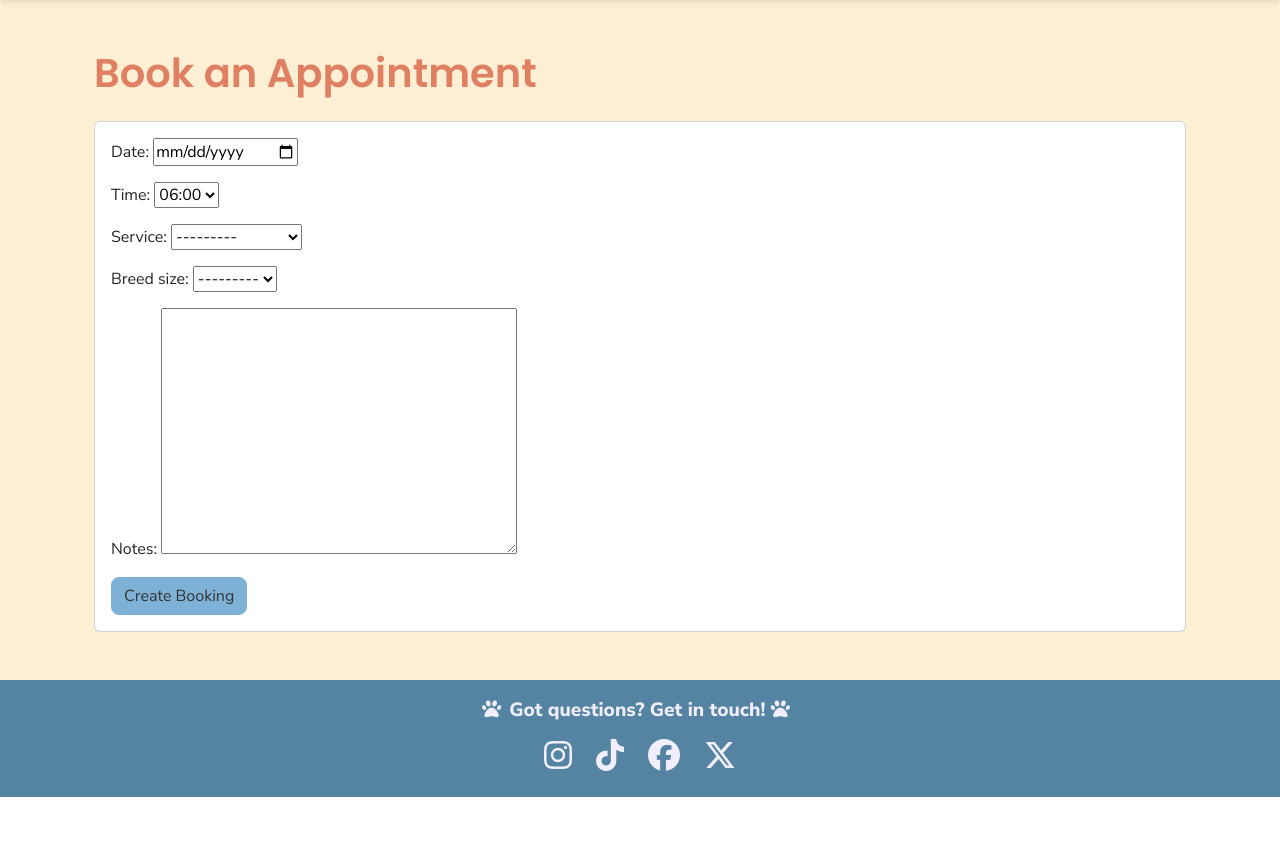
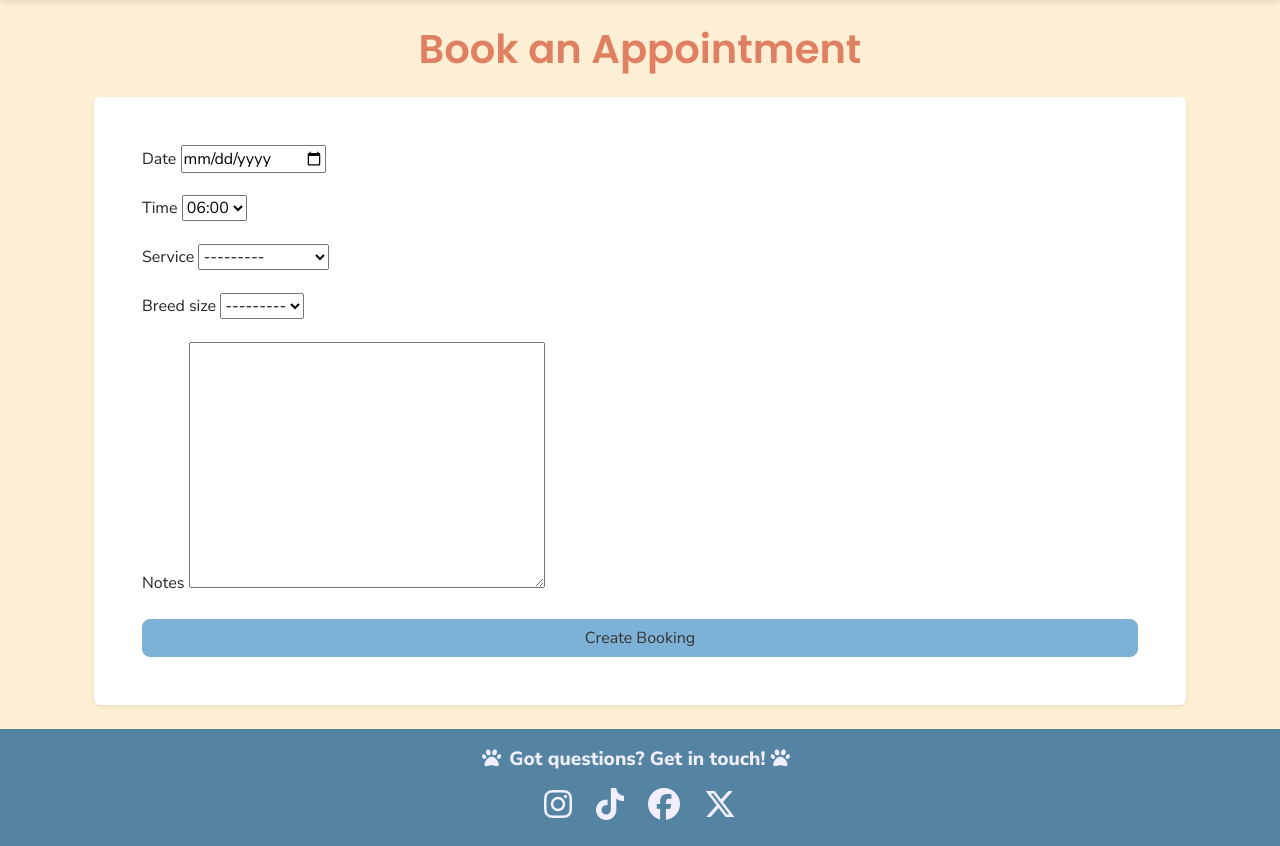
Before and after one commit to JackLamb99/tidy-tails-grooming, a Django app: page /bookings/ in a window 1280 px wide. Shown: the part 59-905 px from the top of the page. Before the commit the page ends 856 px from the top, so only its background shows below. Run offline with Django 5.2, Linux system fonts and the light colour scheme; a user stored in the database is signed in; tables that the repository leaves empty hold one stand-in row (values such as "Sample post"); parts of the project's set-up code (start-up, migrations or seed data) failed here and were passed over; some libraries are stand-ins or nearby versions.

Commit message:
REFACTOR bookings.html to enhance form structure, add error handling for fields, and improve overall styling and layout

```diff
--- a/bookings/templates/bookings/bookings.html
+++ b/bookings/templates/bookings/bookings.html
@@ -2,9 +2,10 @@
 {% load static %}
 
 {% block content %}
-    <div class="container my-5">
-        <h1 class="mb-4">Book an Appointment</h1>
+<div class="container my-4">
+    <h1 class="text-center mb-4">Book an Appointment</h1>
 
+    <!-- Django messages -->
     {% if messages %}
         {% for message in messages %}
         <div class="alert alert-{{ message.level_tag }} alert-dismissible fade show" role="alert"
@@ -16,24 +17,84 @@
     {% endif %}
 
     {% if user.is_authenticated %}
-            <div class="card">
-                <div class="card-body">
-                    <form method="post" id="booking-form">
+        <div class="card shadow-sm border-0">
+            <div class="card-body p-4 p-md-5">
+
+                {% if form.non_field_errors %}
+                    <div class="alert alert-danger" role="alert">
+                        {% for err in form.non_field_errors %}{{ err }}{% endfor %}
+                    </div>
+                {% endif %}
+
+                <form method="post" id="booking-form" novalidate>
                     {% csrf_token %}
-                        {{ form.as_p }}
+
+                    {% if form.date %}
+                        <div class="mb-3">
+                            <label for="{{ form.date.id_for_label }}" class="form-label">Date</label>
+                            {{ form.date }}
+                            {% if form.date.errors %}
+                                <div class="text-danger small mt-1">
+                                    {% for err in form.date.errors %}{{ err }}{% endfor %}
+                                </div>
+                            {% endif %}
+                        </div>
+                    {% endif %}
+
+                    {% if form.time %}
+                        <div class="mb-3">
+                            <label for="{{ form.time.id_for_label }}" class="form-label">Time</label>
+                            {{ form.time }}
                             {% if form.fields.time.choices|length == 0 and request.GET.date %}
-                                <p class="text-muted">No times available for this date. Please choose another.</p>
+                                <div class="text-muted small mt-2">No times available for this date. Please choose another.</div>
                             {% endif %}
+                            {% if form.time.errors %}
+                                <div class="text-danger small mt-1">
+                                    {% for err in form.time.errors %}{{ err }}{% endfor %}
+                                </div>
+                            {% endif %}
+                        </div>
+                    {% endif %}
+
+                    {% if form.service %}
+                        <div class="mb-3">
+                            <label for="{{ form.service.id_for_label }}" class="form-label">Service</label>
+                            {{ form.service }}
+                            {% if form.service.errors %}
+                                <div class="text-danger small mt-1">
+                                    {% for err in form.service.errors %}{{ err }}{% endfor %}
+                                </div>
+                            {% endif %}
+                        </div>
+                    {% endif %}
+
+                    {% for field in form %}
+                        {% if field.name not in 'service date time' %}
+                            <div class="mb-3">
+                                <label for="{{ field.id_for_label }}" class="form-label">{{ field.label }}</label>
+                                {{ field }}
+                                {% if field.errors %}
+                                    <div class="text-danger small mt-1">
+                                        {% for err in field.errors %}{{ err }}{% endfor %}
+                                    </div>
+                                {% endif %}
+                            </div>
+                        {% endif %}
+                    {% endfor %}
+
+                    <div class="d-grid">
                         <button type="submit" class="btn btn-primary">Create Booking</button>
+                    </div>
                 </form>
+
             </div>
         </div>
     {% else %}
         <div class="alert alert-info">
             You need an account to make a booking.
         </div>
-            <a href="{% url 'accounts:login' %}" class="btn btn-primary me-2">Log In</a>
-            <a href="{% url 'accounts:register' %}" class="btn btn-outline-primary">Register</a>
+        <a href="{% url 'accounts:login' %}" class="btn btn-primary">Log In</a>
+        <a href="{% url 'accounts:register' %}" class="btn btn-primary">Register</a>
     {% endif %}
 </div>
 {% endblock %}
```
Lines whose indentation alone changed are shown as unchanged.
